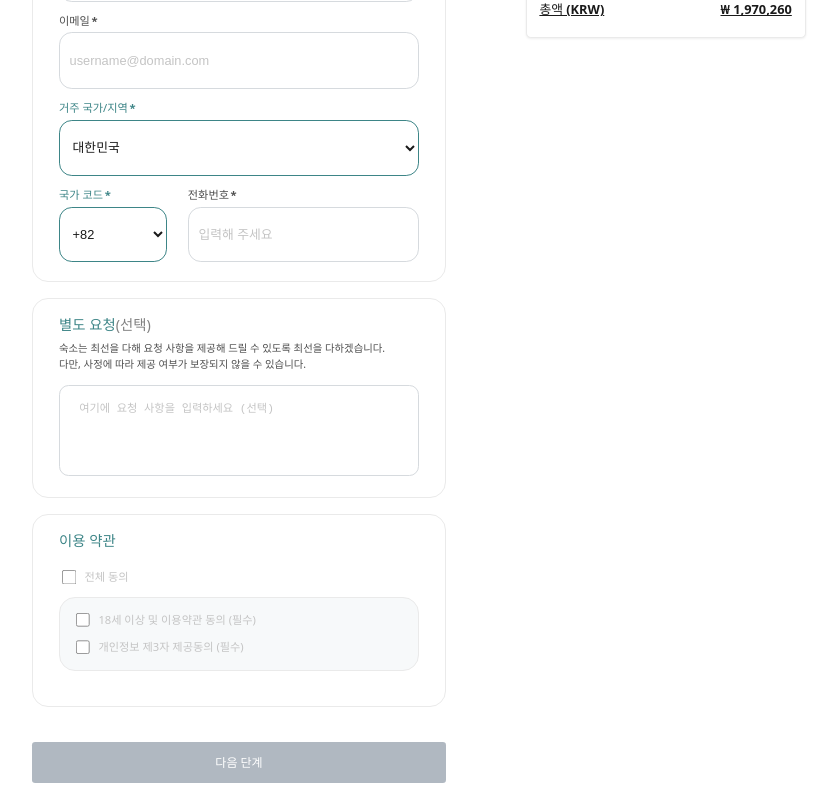
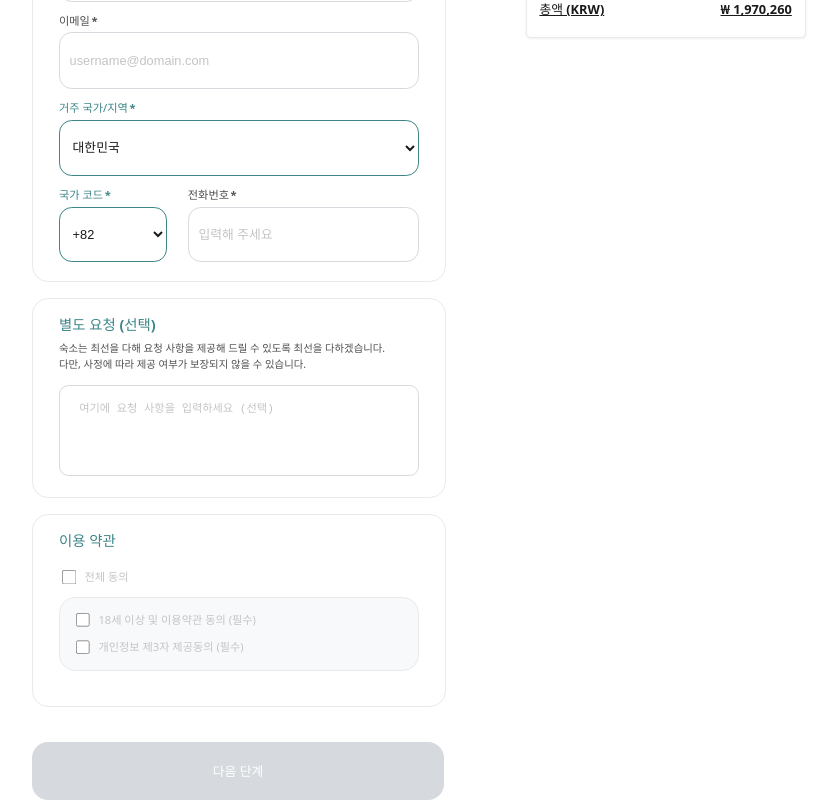
Before and after one commit to his0si/agoda-redesign-frontend, a React (Vite) app in the folder agoda_toy/: page /guestinfo in a window 1280 px wide. Shown: the part 399-1199 px from the top of the page, without its empty margins (429-1266 px from the left). Built offline with nearby package versions, Linux system fonts and the light colour scheme.

Commit message:
Update GuestForm.tsx

```diff
--- a/agoda_toy/src/res/components/GuestForm.tsx
+++ b/agoda_toy/src/res/components/GuestForm.tsx
@@ -165,24 +165,25 @@ const TermsSection = styled(Section)`
   margin-top: 12px; // Add some space above this section
 `;
 
-const SubmitButton = styled.button`
-  background-color: #B0B8C1;
+const SubmitButton = styled.button<{ enabled: boolean }>`
+  width: 514px;
+  height: 72px;
+  border-radius: 20px;
+  padding: 21px 212px;
+  display: flex;
+  align-items: center;
+  justify-content: center;
+  gap: 8px;
+  background-color: ${({ enabled }) => (enabled ? '#3D8587' : '#D6DADE')};
   color: white;
-  font-size: 15px; // Adjusted size
+  font-size: 16px;
   font-weight: bold;
-  padding: 14px 20px; // Adjusted padding
   border: none;
-  border-radius: 4px;
-  cursor: pointer;
-  width: 100%;
-  margin-top: 24px; // Increased margin
+  cursor: ${({ enabled }) => (enabled ? 'pointer' : 'not-allowed')};
+  margin-top: 24px;
+  transition: background 0.2s;
   &:hover {
-    background-color: #929BA6;
-  }
-  &:disabled {
-    background-color: #D6DADE;
-    color: #828282;
-    cursor: not-allowed;
+    background-color: ${({ enabled }) => (enabled ? '#2e6e6e' : '#D6DADE')};
   }
 `;
 
@@ -240,6 +241,20 @@ const GuestForm = () => {
   const validateFirstName = (value: string) => /^[a-zA-Z]+$/.test(value);
   const validateEmail = (value: string) => /^[^@\s]+@[^@\s]+\.[^@\s]+$/.test(value);
   const validatePhone = (value: string) => /^01[016789]-?\d{3,4}-?\d{4}$/.test(value);
+
+  // Validation for enabling the button
+  const isFormValid =
+    lastName &&
+    firstName &&
+    !firstNameError &&
+    email &&
+    !emailError &&
+    country &&
+    countryCode &&
+    phoneNumber &&
+    !phoneError &&
+    agePolicy &&
+    thirdPartyPolicy;
 
   return (
     <FormContainer>
@@ -375,7 +390,7 @@ const GuestForm = () => {
       </Section>
 
       <Section>
-        <SectionTitle>별도 요청 <span style={{color: '#828282', fontWeight: 'normal'}}>(선택)</span></SectionTitle>
+        <SectionTitle>별도 요청 (선택)</SectionTitle>
         <p style={{fontSize: '13px', color: '#4F4F4F', marginTop: '-15px', marginBottom: '15px', lineHeight: '1.6'}}>
 숙소는 최선을 다해 요청 사항을 제공해 드릴 수 있도록 최선을 다하겠습니다.<br />
 다만, 사정에 따라 제공 여부가 보장되지 않을 수 있습니다.
@@ -419,7 +434,9 @@ const GuestForm = () => {
         </TermsSection>
       </Section>
 
-      <SubmitButton>다음 단계</SubmitButton>
+      <SubmitButton type="submit" enabled={!!isFormValid} disabled={!isFormValid}>
+        다음 단계
+      </SubmitButton>
     </FormContainer>
   );
 };
```
